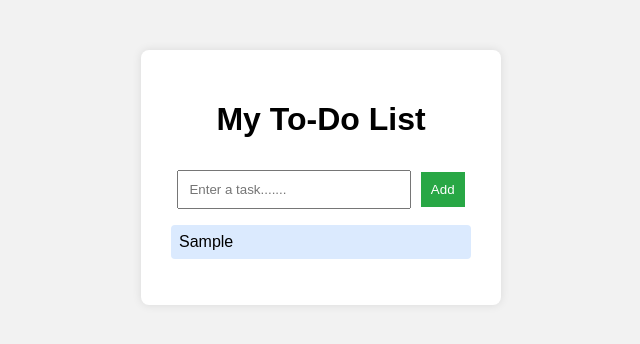
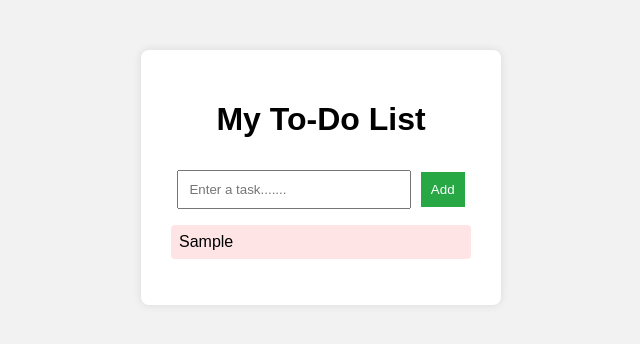
Before and after one commit to JwalithaKumar/Todo_Automate, a plain HTML site: page index.html in a window 1280 px wide. Both pictures are taken after typing "Sample" into the empty fields and a click on the button "Add". Shown: the whole page, without its empty margins (319-959 px from the left). Drawn offline with Linux system fonts and the light colour scheme.

Commit message:
change background color

```diff
--- a/style.css
+++ b/style.css
@@ -39,6 +39,6 @@ li {
   text-align: left;
   padding: 8px;
   margin: 5px 0;
-  background-color: #dbeafe;
+  background-color: #ffe4e6;
   border-radius: 4px;
 }
```
Also changed, not shown: 1 other file.
